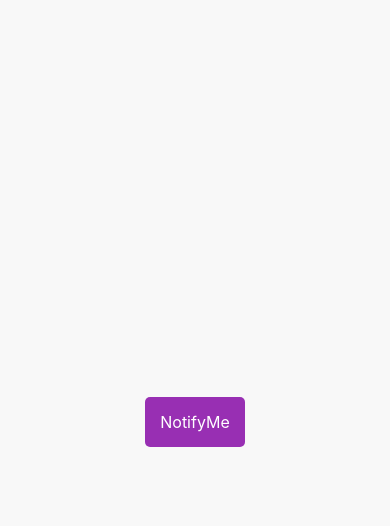
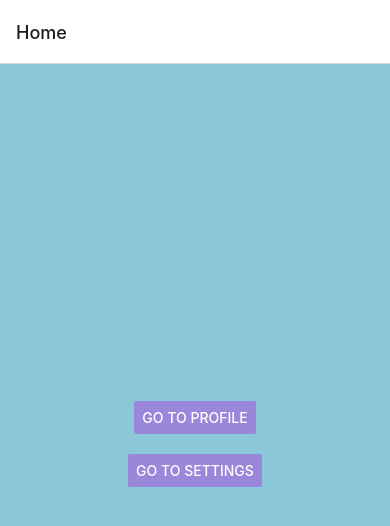
Before and after one commit to Summaiya-Siddiqi/SummaiyaS-Misbah-Assignment, a React Native app: screen /Home in a window 390 px wide. Shown: the top 526 px of the page. Built offline with nearby package versions, Linux system fonts and the light colour scheme.

Commit message:
commit Assignment1.2

```diff
--- a/App.tsx
+++ b/App.tsx
@@ -7,36 +7,53 @@
 
 import React from 'react';
 import { StyleSheet, Text, View, Alert, TouchableOpacity } from 'react-native';
+import { NavigationContainer } from '@react-navigation/native';
+import { createNativeStackNavigator } from '@react-navigation/native-stack';
+import HomeScreen from './HomeScreen';
+import ProfileScreen from './ProfileScreen';
+import SettingsScreen from './SettingsScreen';
+
+
+const Stack = createNativeStackNavigator();
 
 const App = () => {
-  const showAlert = () => {
-    Alert.alert("Hello Summaiya Siddiqi");
-  };
+  // const showAlert = () => {
+  //   Alert.alert("Hello Summaiya Siddiqi");
+//};
 
   return (
-    <View style={styles.container}>
-      <TouchableOpacity style={styles.button} onPress={showAlert}>
-        <Text style={styles.buttonText}>NotifyMe</Text>
-      </TouchableOpacity>
-    </View>
+    <NavigationContainer>
+    <Stack.Navigator>
+      <Stack.Screen name="Home" component={HomeScreen} options={{ title: 'Home' }} />
+      <Stack.Screen name="Profile" component={ProfileScreen} options={{ title: 'Profile' }} />
+      <Stack.Screen name="Settings" component={SettingsScreen} options={{ title: 'Settings' }} />
+    </Stack.Navigator>
+  </NavigationContainer>
+
+    // <View style={styles.container}>
+    //   <TouchableOpacity style={styles.button} onPress={showAlert}>
+    //     <Text style={styles.buttonText}>Notify Me</Text>
+    //   </TouchableOpacity>
+    // </View>
+
   );
 };
 
-const styles = StyleSheet.create({
-  container: {
-    flex: 1,
-    justifyContent: 'center',
-    alignItems: 'center',
-    backgroundColor: '#f8f8f8',
-  },
-  button: {
-    padding: 15,
-    backgroundColor: '#982fb3',
-    borderRadius: 5,
-  },
-  buttonText: {
-    color: '#fff',
-    fontSize: 16,
-  },
-});
+// const styles = StyleSheet.create({
+//   container: {
+//     flex: 1,
+//     justifyContent: 'center',
+//     alignItems: 'center',
+//     backgroundColor: '#f8f8f8',
+//   },
+//   button: {
+//     padding: 15,
+//     backgroundColor: '#982fb3',
+//     borderRadius: 5,
+//   },
+//   buttonText: {
+//     color: '#fff',
+//     fontSize: 16,
+//   },
+// });
 export default App;
--- /dev/null
+++ b/HomeScreen.tsx
@@ -0,0 +1,39 @@
+
+import React from 'react';
+import { Button, View, StyleSheet } from 'react-native';
+
+const HomeScreen = ({ navigation }: { navigation: any }) => {
+  return (
+    <View style={styles.container}>
+      <View style={styles.buttonContainer}>
+        <Button
+          title="Go to Profile"
+          color="#9987d9"
+          onPress={() => navigation.navigate('Profile')}
+        />
+      </View>
+      <View style={styles.buttonContainer}>
+        <Button
+          title="Go to Settings"
+          color="#9987d9"
+          onPress={() => navigation.navigate('Settings')}
+        />
+      </View>
+    </View>
+  );
+};
+
+const styles = StyleSheet.create({
+  container: {
+    flex: 1,
+    justifyContent: 'center',
+    alignItems: 'center',
+    backgroundColor:"#89c7d9",
+
+  },
+  buttonContainer: {
+    marginBottom: 20, // Space between buttons
+  },
+});
+
+export default HomeScreen;
--- /dev/null
+++ b/ProfileScreen.tsx
@@ -0,0 +1,26 @@
+// ProfileScreen.tsx
+import React from 'react';
+import { View, Text, StyleSheet } from 'react-native';
+
+const ProfileScreen = () => {
+  return (
+    <View style={styles.container}>
+      <Text style={styles.title}>Profile Screen</Text>
+    </View>
+  );
+};
+
+const styles = StyleSheet.create({
+  container: {
+    flex: 1,
+    justifyContent: 'center',
+    alignItems: 'center',
+    backgroundColor:"#89c7d9",
+  },
+  title: {
+    fontSize: 24,
+    color:"black"
+  },
+});
+
+export default ProfileScreen;
--- /dev/null
+++ b/SettingsScreen.tsx
@@ -0,0 +1,26 @@
+// SettingsScreen.tsx
+import React from 'react';
+import { View, Text, StyleSheet } from 'react-native';
+
+const SettingsScreen = () => {
+  return (
+    <View style={styles.container}>
+      <Text style={styles.title}>Settings Screen</Text>
+    </View>
+  );
+};
+
+const styles = StyleSheet.create({
+  container: {
+    flex: 1,
+    justifyContent: 'center',
+    alignItems: 'center',
+    backgroundColor:"#89c7d9",
+  },
+  title: {
+    fontSize: 24,
+    color:"black"
+  },
+});
+
+export default SettingsScreen;
--- a/babel.config.js
+++ b/babel.config.js
@@ -1,3 +1,4 @@
 module.exports = {
   presets: ['module:@react-native/babel-preset'],
+  plugins: ['react-native-reanimated/plugin'],
 };
```
Also changed, not shown: MyStack.tsx (added, +23 -0 lines), package.json (+8 -1 lines), 1 other file (tests, documents, lock files or other folders).
